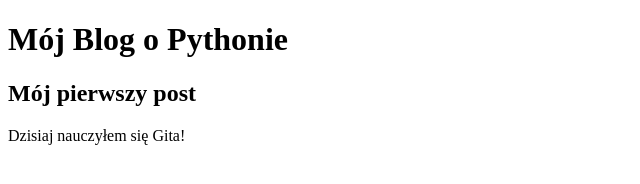
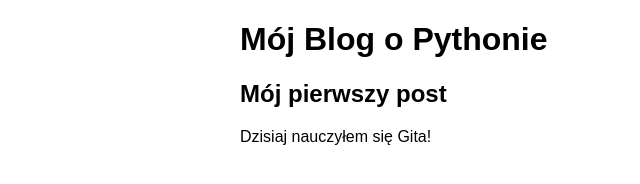
Before and after one commit to BlackFrog080/python-blog, a plain HTML site: page index.html in a window 1280 px wide. Shown: the whole page, without its empty margins (0-640 px from the left). Drawn offline with Linux system fonts and the light colour scheme.

Commit message:
Dodaj stylowanie

```diff
--- a/index.html
+++ b/index.html
@@ -1,6 +1,7 @@
 <!DOCTYPE html>
 <html>
 <head>
+<link rel="stylesheet" href="style.css">
     <title>Python Blog</title>
 </head>
 <body>
--- /dev/null
+++ b/style.css
@@ -0,0 +1,5 @@
+body {
+    font-family: Arial;
+    max-width: 800px;
+    margin: 0 auto;
+}
```
